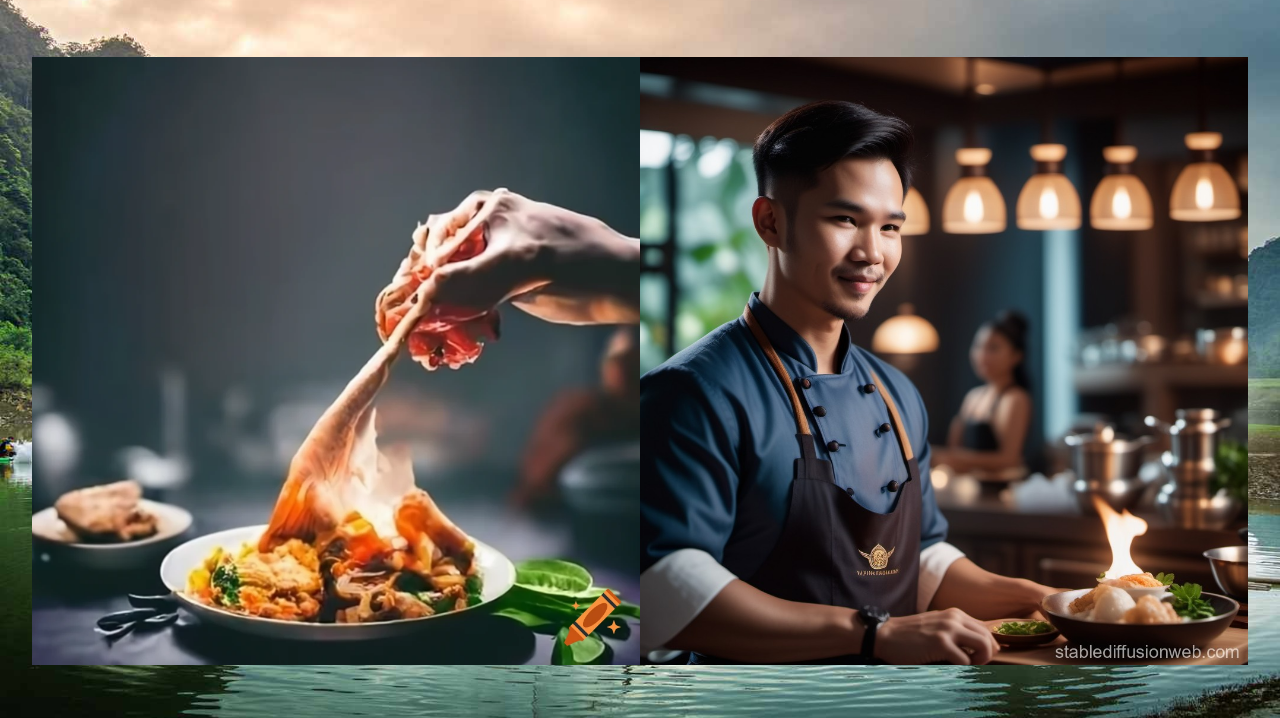
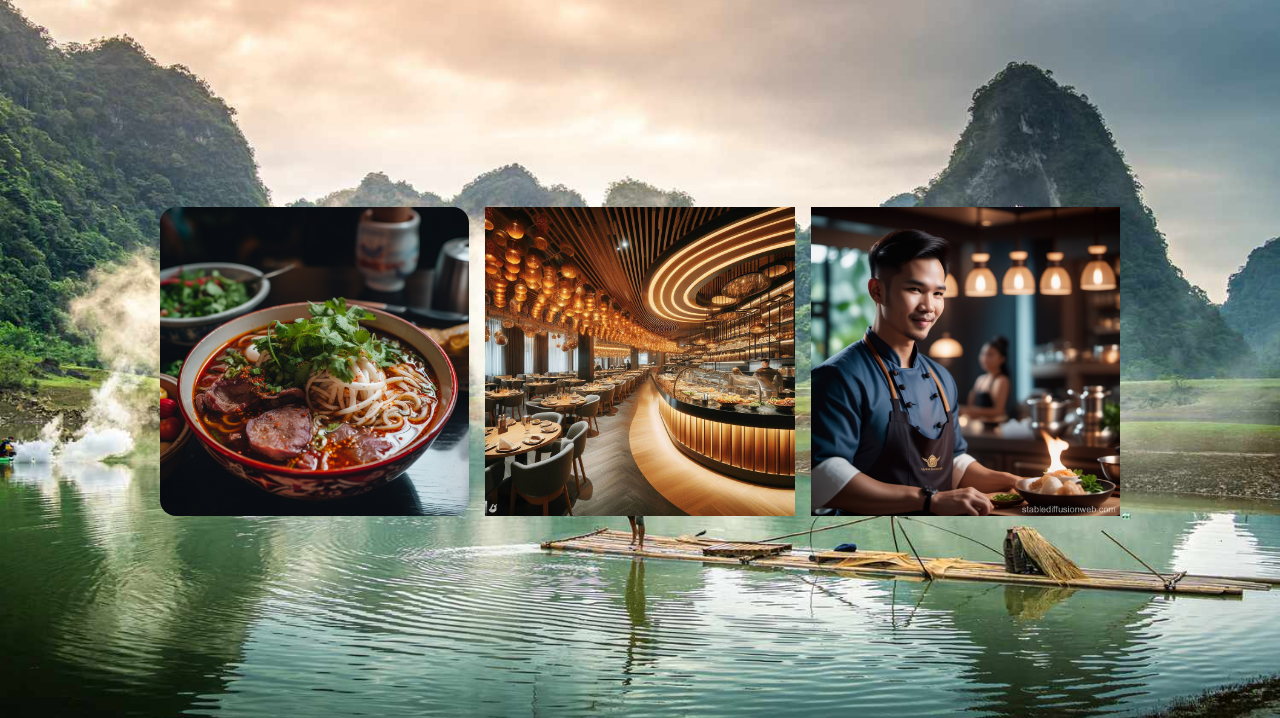
Before and after one commit to MinhDucMa97/OdinProject_RestaurantPage, a website built with webpack: page src/index.html in a window 1280 px wide. Shown: the part 82-800 px from the top of the page. Built offline with nearby package versions, Linux system fonts and the light colour scheme.

Commit message:
Adding middle image + starting design/implementing menu pager

```diff
--- a/src/home.js
+++ b/src/home.js
@@ -1,5 +1,6 @@
-import leftContainerImage from "./main_page_image.png";
+import leftContainerImage from "./picture.png";
 import rightContainerImage from "./vietnamese_chef.jpg";
+import middleContainerImage from "./restaurant.jpg";
 
 export default function homePageLoading() {
   const mainContainer = document.getElementById("content");
@@ -19,8 +20,10 @@ export default function homePageLoading() {
 
   const middleContainer = document.createElement("div");
   middleContainer.className = "middle-container";
-	middleContainer.id = "middle-contaier";
+  middleContainer.id = "middle-container";
   const middleHomeImage = document.createElement("img");
+  middleHomeImage.src = middleContainerImage;
+  middleContainer.appendChild(middleHomeImage);
 
   const rightContainer = document.createElement("div");
   rightContainer.className = "right-container";
@@ -30,6 +33,7 @@ export default function homePageLoading() {
   rightContainer.appendChild(rightHomeImage);
 
   contentContainer.appendChild(leftContainer);
+  contentContainer.appendChild(middleContainer);
   contentContainer.appendChild(rightContainer);
 
   mainContainer.appendChild(contentContainer);
--- a/src/style.css
+++ b/src/style.css
@@ -68,8 +68,9 @@ header > nav > button:hover {
   justify-content: center;
   align-items: center;
   padding: 2rem;
-	height: 100%;
-	width: 100%;
+  height: 80%;
+  width: 80%;
+  gap: 1rem;
 }
 
 #content > #home-page-container > * {
@@ -78,7 +79,6 @@ header > nav > button:hover {
   align-items: center;
   justify-content: center;
   height: 100%;
-	flex-wrap: wrap;
 }
 
 #content > #home-page-container > #left-container > img {
@@ -87,6 +87,7 @@ header > nav > button:hover {
   max-height: 100%;
   animation: 1.5s fadeInFromLeft;
   transition: opacity 0.3 ease;
+  border-radius: 1rem;
 }
 
 #content > #home-page-container > #left-container > img:hover {
@@ -98,6 +99,13 @@ header > nav > button:hover {
   max-width: 100%;
   max-height: 100%;
   animation: 1.5s fadeInFromRight;
+}
+
+#content > #home-page-container > #middle-container > img {
+  object-fit: contain;
+  max-width: 100%;
+  max-height: 100%;
+  animation: 2s fadeInMiddle;
 }
 
 @keyframes fadeInFromLeft {
@@ -121,3 +129,12 @@ header > nav > button:hover {
     opacity: 1;
   }
 }
+
+@keyframes fadeInMiddle {
+  from {
+    opacity: 0;
+  }
+  to {
+    opacity: 1;
+  }
+}
```
Also changed, not shown: src/picture.png (added), src/restaurant.jpg (added). Lines whose indentation alone changed are shown as unchanged.
